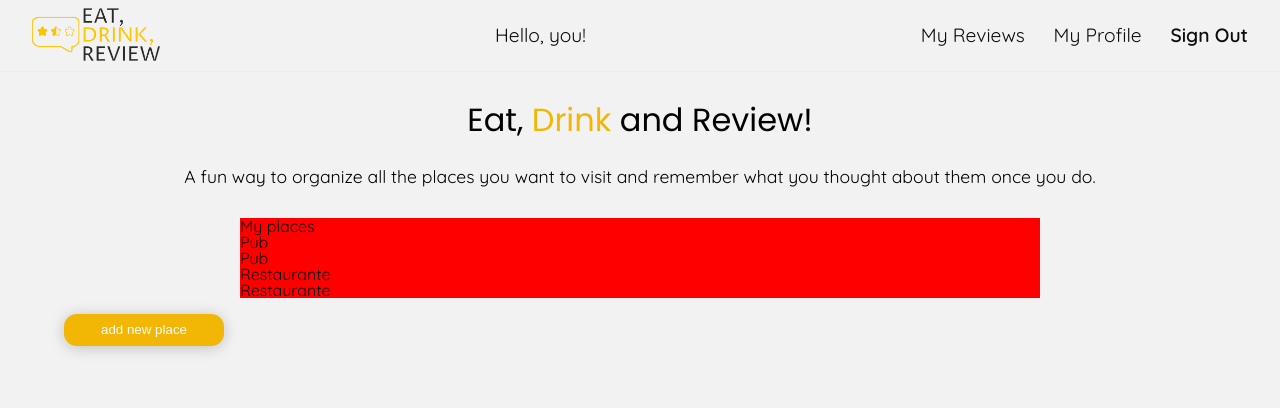
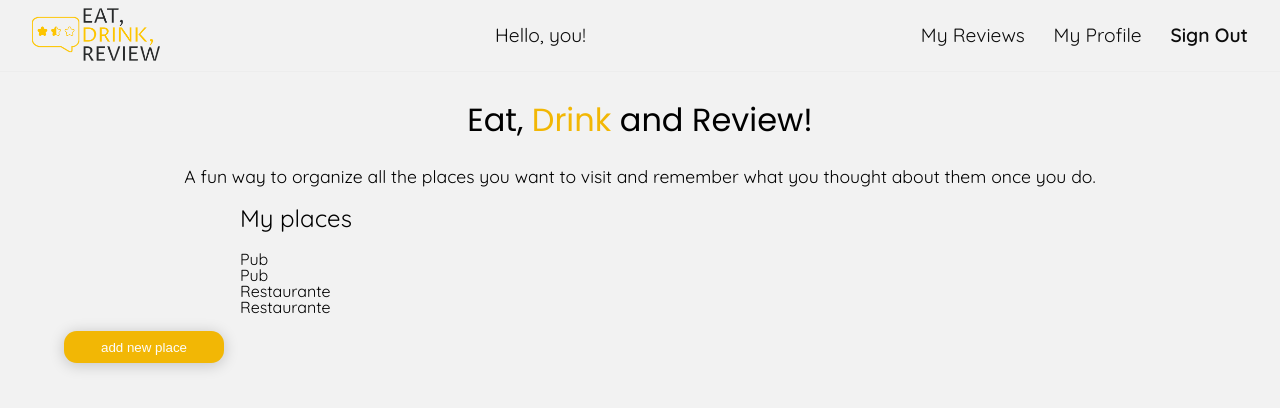
Before and after one commit to Laisses/POC-TS-food-review, a React (Create React App) app: page / in a window 1280 px wide. Shown: the top 408 px of the page. Built offline with nearby package versions, Linux system fonts and the light colour scheme.

Commit message:
src/components/Places.js: add style to title

```diff
--- a/src/components/Places.js
+++ b/src/components/Places.js
@@ -5,19 +5,23 @@ import { Place } from "./Place";
 export const Places = () => {
     return (
         <PlacesContainer>
-            <h2>
+            <Title>
                 My places
-            </h2>
+            </Title>
             <Place />
         </PlacesContainer>
     );
 };
 
 const PlacesContainer = styled.div`
-    background-color: red;
     margin: 0 auto 1rem auto;
     width: 50rem;
     @media ${device.laptop} {
         width: 40rem;
     }
 `;
+
+const Title = styled.h2`
+    font-size: 1.5rem;
+    margin-bottom: 1.3rem;
+`;
--- a/src/pages/Home.js
+++ b/src/pages/Home.js
@@ -51,7 +51,7 @@ const Header = styled.h1`
 
 const Description = styled.p`
     font-size: 1.1rem;
-    margin-bottom: 2rem;
+    margin-bottom: 1.3rem;
 `;
 
 const Button = styled.button`
```
